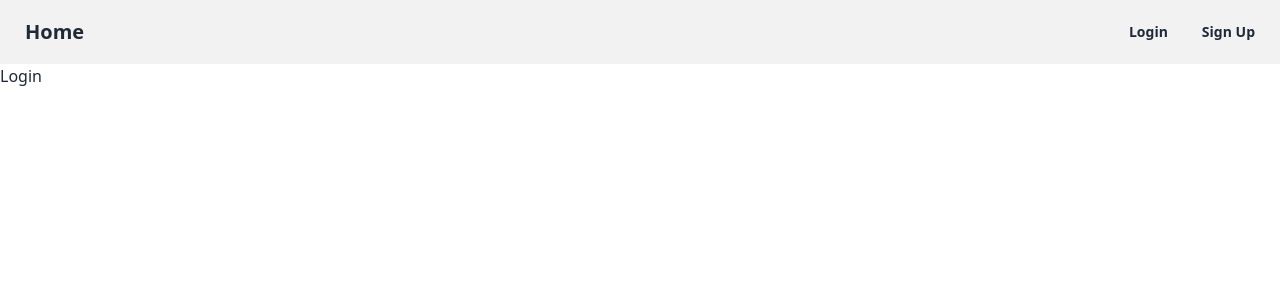
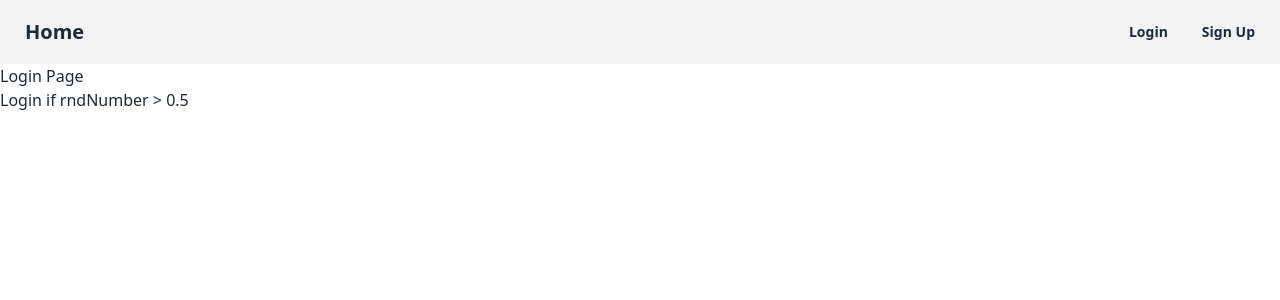
Before and after one commit to matfroeh/event-scheduler, a React (Vite) app: page /login in a window 1280 px wide. Shown: the top 300 px of the page. Built offline with nearby package versions, Linux system fonts and the light colour scheme.

Commit message:
login route created for protected area

```diff
--- a/src/App.jsx
+++ b/src/App.jsx
@@ -5,6 +5,8 @@ import Login from "./pages/Login";
 import SignUp from "./pages/SignUp";
 import CreateEvent from "./pages/CreateEvent";
 import EventDetails from "./pages/EventDetails";
+import HomeProtected from "./pages/HomeProtected";
+import ProtectedLayout from "./pages/ProtectedLayout";
 
 const App = () => {
   return (
@@ -12,15 +14,14 @@ const App = () => {
       <Routes>
         <Route path="/" element={<Layout />}>
           <Route index element={<Home />} />
-          <Route path="/login" element={<Login />} />
-          <Route path="/create-event" element={<CreateEvent />} />
-          <Route path="/signup" element={<SignUp />} />
-          <Route path="/event/:id" element={<EventDetails />} />
+          <Route path="login" element={<Login />} />
+          <Route path="signup" element={<SignUp />} />
+          <Route path="event/:id" element={<EventDetails />} />
 
-{/* ToDO */}
-          {/* <Route path="/auth" element={<ProtectedLayout />}>
+          <Route path="auth" element={<ProtectedLayout />}>
             <Route index element={<HomeProtected />} />
-          </Route> */}
+            <Route path="create-event" element={<CreateEvent />} />
+          </Route>
 
         </Route>
       </Routes>
--- a/src/pages/Home.jsx
+++ b/src/pages/Home.jsx
@@ -1,13 +1,8 @@
-import { Link } from "react-router-dom";
-
 function Home() {
   return (
     // fetch event data and display it; each card provides a <Link to={`/event/${event.id}`}> to the EventDetails page
     <div>
       <div>Home</div>
-
-      {/* ToDo: This link will be in the HomeProtected.jsx only*/}
-      <Link to="/create-event">Create Event</Link>
     </div>
   );
 }
--- /dev/null
+++ b/src/pages/HomeProtected.jsx
@@ -0,0 +1,12 @@
+import { Link } from "react-router-dom";
+
+function HomeProtected() {
+  return (
+    <div>
+      <div>HomeProtected</div>
+      <Link to="/auth/create-event">Create Event</Link>
+    </div>
+  );
+}
+
+export default HomeProtected;
--- a/src/pages/Layout.jsx
+++ b/src/pages/Layout.jsx
@@ -1,11 +1,15 @@
 import NavBar from "../components/NavBar";
+import { useState } from "react";
 import { Outlet } from "react-router-dom";
 
 function Layout() {
+  // Just for testing purposes
+  const [auth, setAuth] = useState(false);
+
   return (
     <div>
       <NavBar />
-      <Outlet />
+      <Outlet context={{ auth, setAuth }} />
     </div>
   );
 }
--- a/src/pages/Login.jsx
+++ b/src/pages/Login.jsx
@@ -1,7 +1,12 @@
+import { Link } from "react-router-dom";
+
 function Login() {
   return (
-    <div>Login</div>
-  )
+    <div>
+      <div>Login Page</div>
+      <Link to="/auth">Login if rndNumber {">"} 0.5</Link>
+    </div>
+  );
 }
 
-export default Login
+export default Login;
--- /dev/null
+++ b/src/pages/ProtectedLayout.jsx
@@ -0,0 +1,17 @@
+import { Navigate, Outlet } from "react-router-dom";
+import { useEffect } from "react";
+import { useOutletContext } from "react-router-dom";
+
+const ProtectedLayout = () => {
+  // Just for testing purposes
+  const { auth, setAuth } = useOutletContext();
+
+  useEffect(() => {
+    setAuth(Math.random() > 0.5 ? true : false);
+    console.log(auth);
+  }, []);
+
+  return auth ? <Outlet /> : <Navigate to="/login" />;
+};
+
+export default ProtectedLayout;
```
